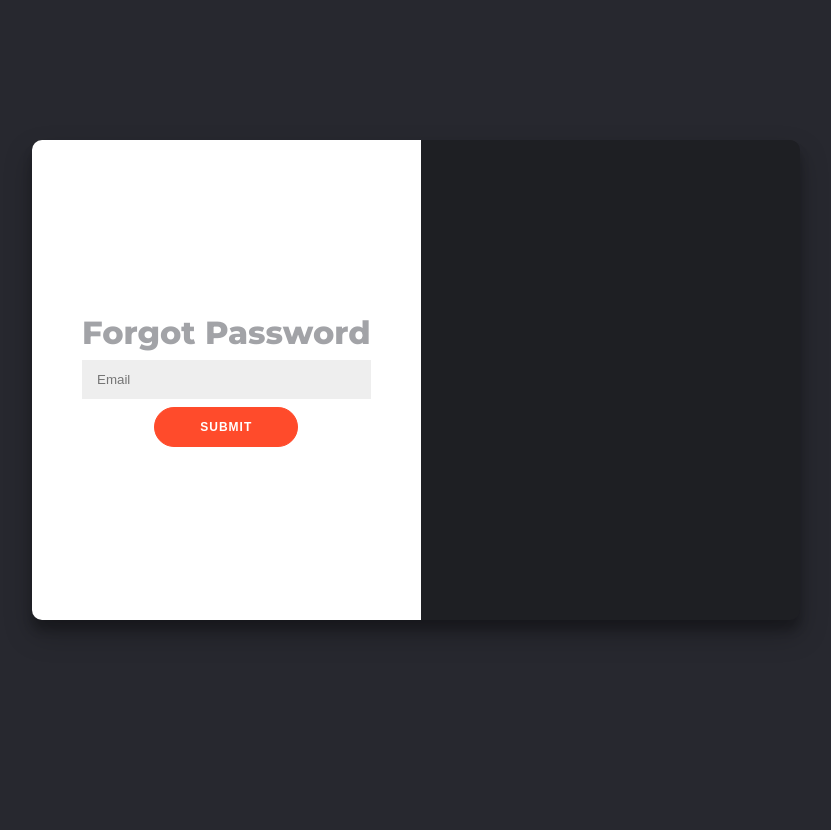
After one commit to gangula-karthik/KAKI-App, a Flask app: template templates/account_management/forget_password.html in a window 1280 px wide. The commit adds this page. Shown: the whole page, without its empty margins (224-1055 px from the left). Run offline with Flask 2, Linux system fonts and the light colour scheme; the template is opened without the code that fills it, so the values that code supplies are empty; some libraries are stand-ins or nearby versions.

Commit message:
where the lobster at

```diff
--- /dev/null
+++ b/static/forget_pass.css
@@ -0,0 +1,257 @@
+@import url('https://fonts.googleapis.com/css?family=Montserrat:400,800');
+
+* {
+	box-sizing: border-box;
+}
+
+body {
+	background: #27282F;
+	display: flex;
+	justify-content: center;
+	align-items: center;
+	flex-direction: column;
+	font-family: 'Montserrat', sans-serif;
+	height: 100vh;
+	margin: -20px 0 50px;
+}
+
+h1 {
+	font-weight: bold;
+	margin: 0;
+	color: #A2A3A7;
+}
+
+h2 {
+	text-align: center;
+	color: #A2A3A7;
+}
+
+p {
+	font-size: 14px;
+	font-weight: 100;
+	line-height: 20px;
+	letter-spacing: 0.5px;
+	margin: 20px 0 30px;
+	color: #A2A3A7;
+}
+
+span {
+	font-size: 12px;
+	color: #A2A3A7;
+}
+
+a {
+	color: #A2A3A7;
+	font-size: 14px;
+	text-decoration: none;
+	margin: 15px 0;
+}
+
+button {
+	border-radius: 20px;
+	border: 1px solid #FF4B2B;
+	background-color: #FF4B2B;
+	color: #FFFFFF;
+	font-size: 12px;
+	font-weight: bold;
+	padding: 12px 45px;
+	letter-spacing: 1px;
+	text-transform: uppercase;
+	transition: transform 80ms ease-in;
+}
+
+button:active {
+	transform: scale(0.95);
+}
+
+button:focus {
+	outline: none;
+}
+
+button.ghost {
+	background-color: transparent;
+	border-color: #FFFFFF;
+}
+
+form {
+	background-color: #FFFFFF;
+	display: flex;
+	align-items: center;
+	justify-content: center;
+	flex-direction: column;
+	padding: 0 50px;
+	height: 100%;
+	text-align: center;
+}
+
+input {
+	background-color: #eee;
+	border: none;
+	padding: 12px 15px;
+	margin: 8px 0;
+	width: 100%;
+}
+
+.container {
+	background-color: #1E1F23;
+	border-radius: 10px;
+	box-shadow: 0 14px 28px rgba(0, 0, 0, 0.25),
+		0 10px 10px rgba(0, 0, 0, 0.22);
+	position: relative;
+	overflow: hidden;
+	width: 768px;
+	max-width: 100%;
+	min-height: 480px;
+}
+
+.form-container {
+	position: absolute;
+	top: 0;
+	height: 100%;
+	transition: all 0.6s ease-in-out;
+}
+
+/* .sign-in-container {
+	left: 0;
+	width: 00%;
+	z-index: 2;
+}
+
+.container.right-panel-active .sign-in-container {
+	transform: translateX(0);
+} */
+
+.sign-up-container {
+	left: 0;
+	width: 50%;
+	opacity: 0;
+	z-index: 1;
+}
+
+.container.right-panel-active .sign-up-container {
+	transform: translateX(0);
+	opacity: 1;
+	z-index: 5;
+	animation: show 0.6s;
+}
+
+@keyframes show {
+	0%,
+	49.99% {
+		opacity: 0;
+		z-index: 1;
+	}
+
+	50%,
+	100% {
+		opacity: 1;
+		z-index: 5;
+	}
+}
+
+.overlay-container {
+	position: absolute;
+	top: 0;
+	left: 0;
+	width: 50%;
+	height: 100%;
+	overflow: hidden;
+	transition: transform 0.6s ease-in-out;
+	z-index: 100;
+}
+
+.container.right-panel-active .overlay-container {
+	transform: translateX(100%);
+}
+
+.overlay {
+	background: #FF4B2B;
+	background: -webkit-linear-gradient(to right, #FF4B2B, #FF416C);
+	background: linear-gradient(to right, #FF4B2B, #FF416C);
+	background-repeat: no-repeat;
+	background-size: cover;
+	background-position: 0 0;
+	color: #FFFFFF;
+	position: absolute;
+	left: 0;
+	height: 100%;
+	width: 200%;
+	transform: translateX(0);
+	transition: transform 0.6s ease-in-out;
+}
+
+.container.right-panel-active .overlay {
+	transform: translateX(-50%);
+}
+
+.overlay-panel {
+	position: absolute;
+	display: flex;
+	align-items: center;
+	justify-content: center;
+	flex-direction: column;
+	padding: 0 40px;
+	text-align: center;
+	top: 0;
+	height: 100%;
+	width: 20%;
+	transform: translateX(0);
+	transition: transform 0.6s ease-in-out;
+}
+
+.overlay-left {
+	transform: translateX(0);
+}
+
+.container.right-panel-active .overlay-left {
+	transform: translateX(-20%);
+}
+
+.overlay-right {
+	right: 0;
+	transform: translateX(20%);
+}
+
+.container.right-panel-active .overlay-right {
+	transform: translateX(0);
+}
+
+.social-container {
+	margin: 20px 0;
+}
+
+.social-container a {
+	border: 1px solid #DDDDDD;
+	border-radius: 50%;
+	display: inline-flex;
+	justify-content: center;
+	align-items: center;
+	margin: 0 5px;
+	height: 40px;
+	width: 40px;
+}
+
+footer {
+	background-color: #17181C;
+	color: #A2A3A7;
+	font-size: 14px;
+	bottom: 0;
+	position: fixed;
+	left: 0;
+	right: 0;
+	text-align: center;
+	z-index: 999;
+}
+
+footer p {
+	margin: 10px 0;
+}
+
+footer i {
+	color: #FF4B2B;
+}
+
+footer a {
+	color: #3c97bf;
+	text-decoration: none;
+}
--- /dev/null
+++ b/templates/account_management/forget_password.html
@@ -0,0 +1,25 @@
+<!DOCTYPE html>
+<html lang="en">
+<head>
+    <meta charset="UTF-8">
+    <meta http-equiv="X-UA-Compatible" content="IE=edge">
+    <meta name="viewport" content="width=device-width, initial-scale=1.0">
+    <title>Forgot Password</title>
+    <!-- font awesome icons -->
+    <link rel="stylesheet" href="https://cdnjs.cloudflare.com/ajax/libs/font-awesome/6.1.1/css/all.min.css" integrity="sha512-KfkfwYDsLkIlwQp6LFnl8zNdLGxu9YAA1QvwINks4PhcElQSvqcyVLLD9aMhXd13uQjoXtEKNosOWaZqXgel0g==" crossorigin="anonymous" referrerpolicy="no-referrer" />
+    <!-- css stylesheet -->
+    <link rel="stylesheet" href="{{ url_for('static', filename='forget_pass.css') }}">
+
+</head>
+<body>
+    <div class="container" id="container">
+        <div class="form-container forget-password-container">
+            <form action="/forget_password" method="POST">
+                <h1>Forgot Password</h1>
+                <input type="email" name="user_email" placeholder="Email" />
+                <button type="submit">Submit</button>
+            </form>
+        </div>
+    </div>
+</body>
+</html>
--- a/templates/account_management/login.html
+++ b/templates/account_management/login.html
@@ -46,7 +46,7 @@
                 <span>or use your account</span>
                 <input type="email" name="user_email" placeholder="Email" />
                 <input type="password" name="user_pwd" placeholder="Password" />
-                <a href="/reset-password">Forgot your password?</a>
+                <a href="/forget_password">Forgot your password?</a>
                 <button type="submit">Sign In</button>
             </form>
         </div>
```
Also changed, not shown: authentication.py (+18 -8 lines).
